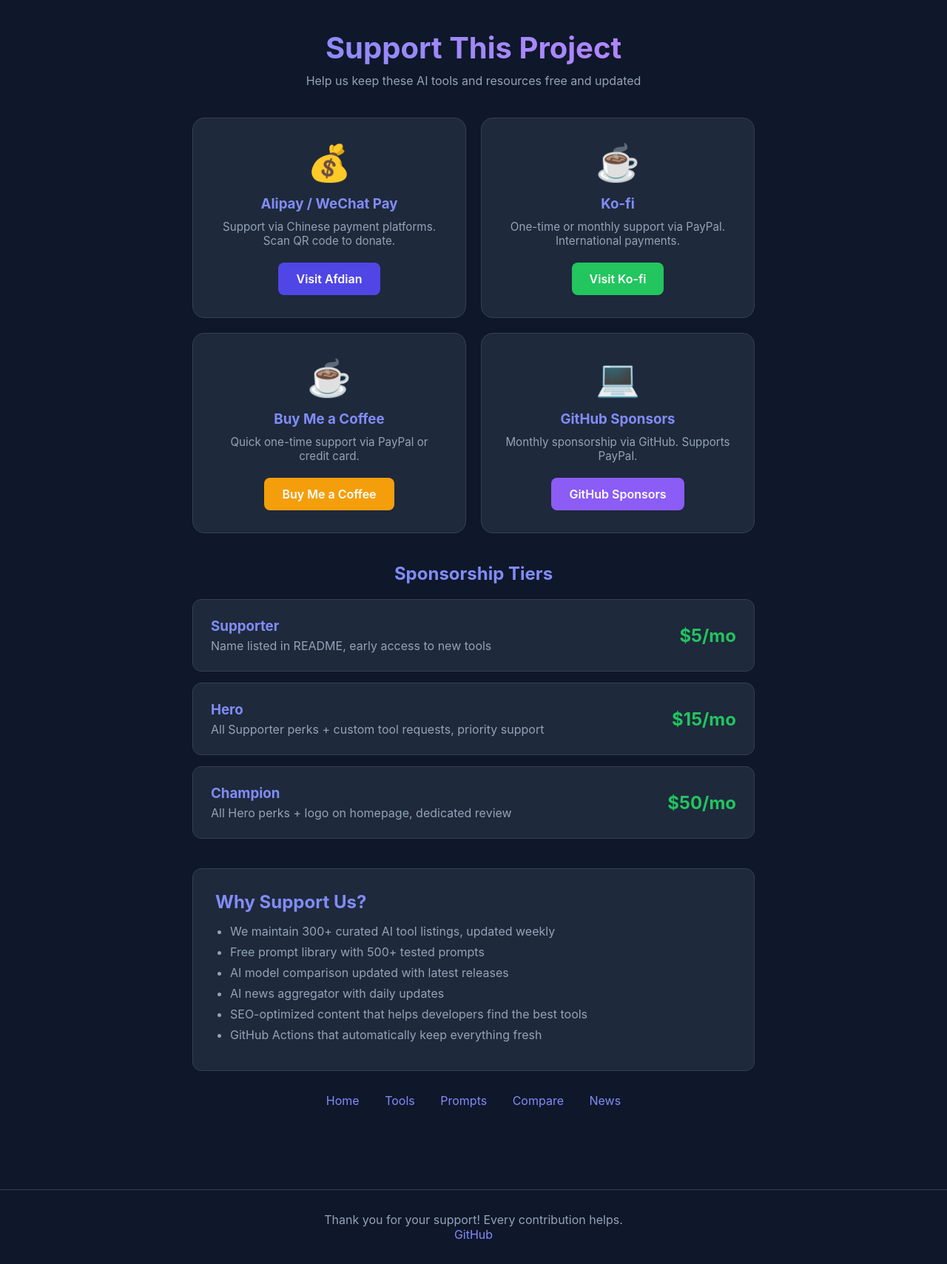
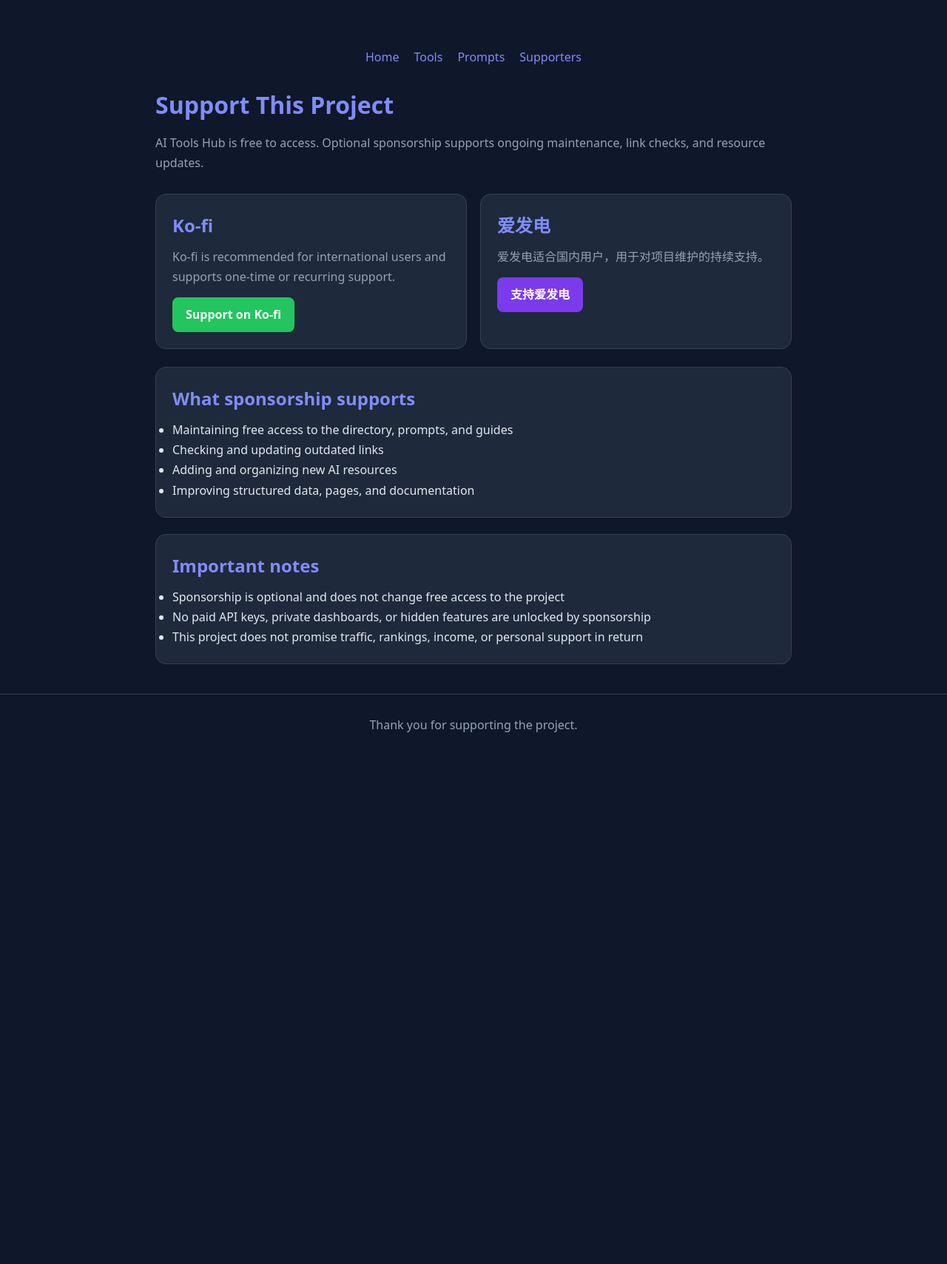
Before and after one commit to asdfgh12345123/awesome-ai-tools, a plain HTML site: page donate/index.html in a window 1280 px wide. Shown: the whole page at 74% size. After the commit the page ends 1022 px from the top, so only its background shows below. Drawn offline with Linux system fonts and the light colour scheme.

Commit message:
feat: improve funding conversion and contribution docs

```diff
--- a/data/site_stats.json
+++ b/data/site_stats.json
@@ -1,5 +1,5 @@
 {
-  "generated_at": "2026-05-29T07:33:11Z",
+  "generated_at": "2026-05-29T08:01:33Z",
   "page_count": 20,
   "tool_count": 10,
   "prompt_count": 5,
--- a/donate/index.html
+++ b/donate/index.html
@@ -3,135 +3,72 @@
 <head>
     <meta charset="UTF-8">
     <meta name="viewport" content="width=device-width, initial-scale=1.0">
-        <link rel="canonical" href="https://asdfgh12345123.github.io/awesome-ai-tools/donate/">
     <title>Support This Project - AI Tools Hub</title>
-    <meta name="description" content="Support the AI Tools Hub project. Multiple payment methods available including Alipay, WeChat Pay, and PayPal.">
+    <meta name="description" content="Support AI Tools Hub through Ko-fi or Afdian. Sponsorship helps maintain the free tools, prompts, agents, and RAG resources.">
+    <link rel="canonical" href="https://asdfgh12345123.github.io/awesome-ai-tools/donate/">
     <style>
         :root { --primary: #6366f1; --bg: #0f172a; --card: #1e293b; --text: #e2e8f0; --muted: #94a3b8; --border: #334155; }
         * { margin: 0; padding: 0; box-sizing: border-box; }
-        body { font-family: -apple-system, BlinkMacSystemFont, 'Segoe UI', sans-serif; background: var(--bg); color: var(--text); }
-        .container { max-width: 800px; margin: 0 auto; padding: 40px 20px; }
-        h1 { font-size: 2.5rem; text-align: center; background: linear-gradient(to right, #818cf8, #c084fc); -webkit-background-clip: text; -webkit-text-fill-color: transparent; margin-bottom: 10px; }
-        .subtitle { text-align: center; color: var(--muted); margin-bottom: 40px; }
-
-        .methods { display: grid; grid-template-columns: repeat(auto-fit, minmax(250px, 1fr)); gap: 20px; margin: 30px 0; }
-        .method { background: var(--card); border: 1px solid var(--border); border-radius: 16px; padding: 30px; text-align: center; transition: all 0.3s; }
-        .method:hover { transform: translateY(-5px); border-color: var(--primary); }
-        .method .icon { font-size: 3rem; margin-bottom: 15px; }
-        .method h3 { color: #818cf8; margin-bottom: 10px; }
-        .method p { color: var(--muted); font-size: 0.95rem; margin-bottom: 20px; }
-        .method .btn { display: inline-block; padding: 12px 24px; border-radius: 8px; text-decoration: none; font-weight: 600; color: white; }
-        .btn-primary { background: #4f46e5; }
-        .btn-green { background: #22c55e; }
-        .btn-blue { background: #3b82f6; }
-        .btn-orange { background: #f59e0b; }
-        .btn-purple { background: #8b5cf6; }
-
-        .tiers { margin: 40px 0; }
-        .tier { background: var(--card); border: 1px solid var(--border); border-radius: 12px; padding: 24px; margin: 15px 0; display: flex; justify-content: space-between; align-items: center; }
-        .tier h3 { color: #818cf8; }
-        .tier .price { font-size: 1.5rem; font-weight: 700; color: #22c55e; }
-        .tier .perks { color: var(--muted); margin-top: 5px; }
-
-        .why { background: var(--card); border: 1px solid var(--border); border-radius: 12px; padding: 30px; margin: 30px 0; }
-        .why h2 { color: #818cf8; margin-bottom: 15px; }
-        .why ul { color: var(--muted); margin-left: 20px; }
-        .why li { margin: 8px 0; }
-
-        .nav { text-align: center; margin: 30px 0; }
-        .nav a { color: #818cf8; text-decoration: none; margin: 0 15px; }
-
-        footer { text-align: center; padding: 30px; color: var(--muted); border-top: 1px solid var(--border); margin-top: 40px; }
-        footer a { color: #818cf8; text-decoration: none; }
+        body { font-family: system-ui, sans-serif; background: var(--bg); color: var(--text); line-height: 1.7; }
+        a { color: #818cf8; text-decoration: none; }
+        .container { max-width: 900px; margin: 0 auto; padding: 40px 20px; }
+        h1 { color: #818cf8; margin-bottom: 10px; }
+        .subtitle { color: var(--muted); margin-bottom: 28px; }
+        .grid { display: grid; grid-template-columns: repeat(auto-fit, minmax(260px, 1fr)); gap: 18px; margin: 24px 0; }
+        .card { background: var(--card); border: 1px solid var(--border); border-radius: 14px; padding: 22px; }
+        .card h2 { color: #818cf8; margin-bottom: 8px; }
+        .card p { color: var(--muted); margin-bottom: 14px; }
+        .btn { display: inline-block; padding: 10px 18px; border-radius: 8px; font-weight: 600; text-decoration: none; color: white; }
+        .btn.ko { background: #22c55e; }
+        .btn.af { background: #7c3aed; }
+        .note { background: var(--card); border: 1px solid var(--border); border-radius: 14px; padding: 22px; margin-top: 22px; }
+        .note h2 { color: #818cf8; margin-bottom: 8px; }
+        .nav { text-align: center; margin: 24px 0; }
+        .nav a { margin: 0 10px; }
+        footer { text-align: center; padding: 28px; color: var(--muted); border-top: 1px solid var(--border); }
     </style>
 </head>
 <body>
     <div class="container">
+        <div class="nav"><a href="../">Home</a><a href="../tools/">Tools</a><a href="../prompts/">Prompts</a><a href="../supporters/">Supporters</a></div>
         <h1>Support This Project</h1>
-        <p class="subtitle">Help us keep these AI tools and resources free and updated</p>
+        <p class="subtitle">AI Tools Hub is free to access. Optional sponsorship supports ongoing maintenance, link checks, and resource updates.</p>
 
-        <div class="methods">
-            <div class="method">
-                <div class="icon">&#x1F4B0;</div>
-                <h3>Alipay / WeChat Pay</h3>
-                <p>Support via Chinese payment platforms. Scan QR code to donate.</p>
-                <a href="https://afdian.net/@asdfgh12345123" class="btn btn-primary" target="_blank">Visit Afdian</a>
+        <div class="grid">
+            <div class="card">
+                <h2>Ko-fi</h2>
+                <p>Ko-fi is recommended for international users and supports one-time or recurring support.</p>
+                <a class="btn ko" href="https://ko-fi.com/aitoolshub" target="_blank" rel="noopener">Support on Ko-fi</a>
             </div>
-
-            <div class="method">
-                <div class="icon">&#x2615;</div>
-                <h3>Ko-fi</h3>
-                <p>One-time or monthly support via PayPal. International payments.</p>
-                <a href="https://ko-fi.com/asdfgh12345123" class="btn btn-green" target="_blank">Visit Ko-fi</a>
-            </div>
-
-            <div class="method">
-                <div class="icon">&#x2615;</div>
-                <h3>Buy Me a Coffee</h3>
-                <p>Quick one-time support via PayPal or credit card.</p>
-                <a href="https://buymeacoffee.com/asdfgh12345123" class="btn btn-orange" target="_blank">Buy Me a Coffee</a>
-            </div>
-
-            <div class="method">
-                <div class="icon">&#x1F4BB;</div>
-                <h3>GitHub Sponsors</h3>
-                <p>Monthly sponsorship via GitHub. Supports PayPal.</p>
-                <a href="https://github.com/sponsors/asdfgh12345123" class="btn btn-purple" target="_blank">GitHub Sponsors</a>
+            <div class="card">
+                <h2>爱发电</h2>
+                <p>爱发电适合国内用户，用于对项目维护的持续支持。</p>
+                <a class="btn af" href="https://ifdian.net/a/aitoolshub" target="_blank" rel="noopener">支持爱发电</a>
             </div>
         </div>
 
-        <div class="tiers">
-            <h2 style="color: #818cf8; text-align: center; margin-bottom: 20px;">Sponsorship Tiers</h2>
-
-            <div class="tier">
-                <div>
-                    <h3>Supporter</h3>
-                    <p class="perks">Name listed in README, early access to new tools</p>
-                </div>
-                <div class="price">$5/mo</div>
-            </div>
-
-            <div class="tier">
-                <div>
-                    <h3>Hero</h3>
-                    <p class="perks">All Supporter perks + custom tool requests, priority support</p>
-                </div>
-                <div class="price">$15/mo</div>
-            </div>
-
-            <div class="tier">
-                <div>
-                    <h3>Champion</h3>
-                    <p class="perks">All Hero perks + logo on homepage, dedicated review</p>
-                </div>
-                <div class="price">$50/mo</div>
-            </div>
-        </div>
-
-        <div class="why">
-            <h2>Why Support Us?</h2>
+        <div class="note">
+            <h2>What sponsorship supports</h2>
             <ul>
-                <li>We maintain 300+ curated AI tool listings, updated weekly</li>
-                <li>Free prompt library with 500+ tested prompts</li>
-                <li>AI model comparison updated with latest releases</li>
-                <li>AI news aggregator with daily updates</li>
-                <li>SEO-optimized content that helps developers find the best tools</li>
-                <li>GitHub Actions that automatically keep everything fresh</li>
+                <li>Maintaining free access to the directory, prompts, and guides</li>
+                <li>Checking and updating outdated links</li>
+                <li>Adding and organizing new AI resources</li>
+                <li>Improving structured data, pages, and documentation</li>
             </ul>
         </div>
 
-        <div class="nav">
-            <a href="../">Home</a>
-            <a href="../tools/">Tools</a>
-            <a href="../prompts/">Prompts</a>
-            <a href="../compare/">Compare</a>
-            <a href="../news/">News</a>
+        <div class="note">
+            <h2>Important notes</h2>
+            <ul>
+                <li>Sponsorship is optional and does not change free access to the project</li>
+                <li>No paid API keys, private dashboards, or hidden features are unlocked by sponsorship</li>
+                <li>This project does not promise traffic, rankings, income, or personal support in return</li>
+            </ul>
         </div>
     </div>
 
     <footer>
-        <p>Thank you for your support! Every contribution helps.</p>
-        <p><a href="https://github.com/asdfgh12345123">GitHub</a></p>
+        <p>Thank you for supporting the project.</p>
     </footer>
 </body>
 </html>
```
Also changed, not shown: data/site_config.json (added, +9 -0 lines), index.html (+53 -82 lines), supporters/index.html (+42 -26 lines), 12 other files.
